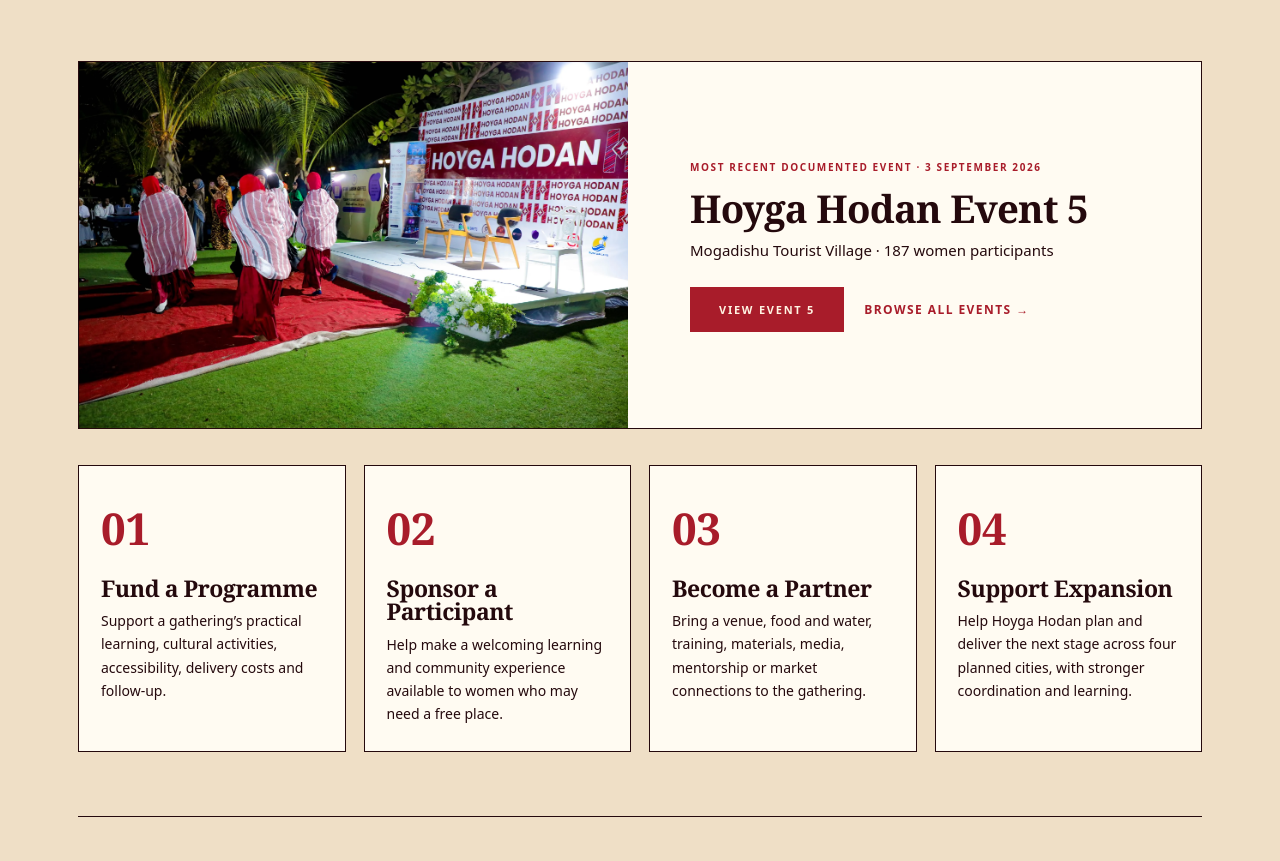
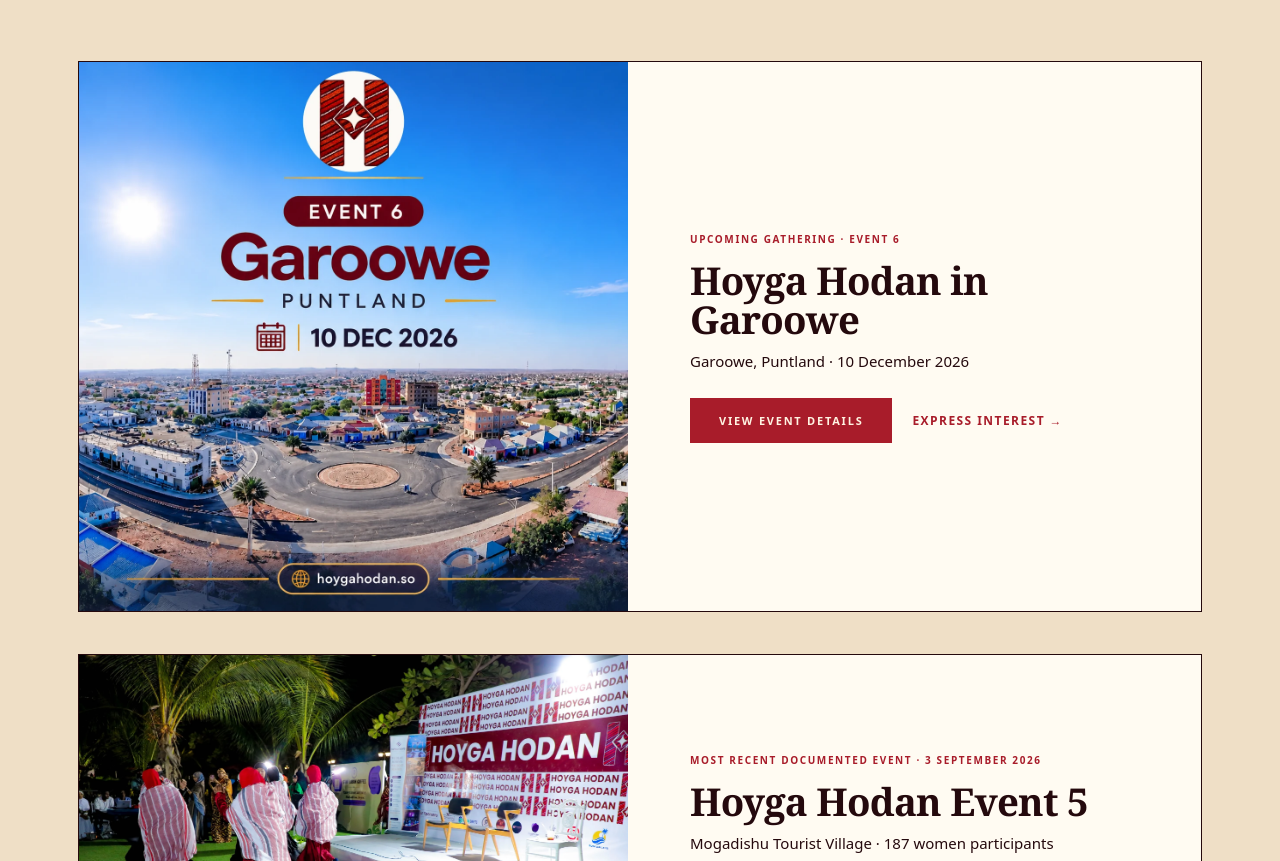
Before and after one commit to abdigh26/hoyga-hodan, a plain HTML site: page index.html in a window 1280 px wide. Shown: the part 5666-6527 px from the top of the page. Drawn offline with Linux system fonts and the light colour scheme; a small style sheet from the web is missing.

Commit message:
Add Event 6 announcement to homepage

```diff
--- a/index.html
+++ b/index.html
@@ -974,6 +974,10 @@
       <p class="lead rv" style="margin-top:16px">The next chapter is a carefully supported programme of 9 planned events across 4 cities over the next 12 months. Donors and partners can help turn community demand into reliable, welcoming gatherings.</p>
     </div>
 
+    <div class="home-event6 home-event5 rv">
+      <div class="home-event5-media"><img src="assets/images/Event-06/announcement.webp" alt="Event 6 announcement: Garoowe, Puntland, 10 December 2026" loading="eager" fetchpriority="high"></div>
+      <div class="home-event5-copy"><span class="eyebrow">Upcoming gathering · Event 6</span><h3>Hoyga Hodan in Garoowe</h3><p>Garoowe, Puntland · 10 December 2026</p><div class="home-event5-actions"><a class="btn btn-crimson" href="events.html">View event details</a><a class="text-link" href="contact.html">Express interest →</a></div></div>
+    </div>
     <div class="home-event5 rv">
       <div class="home-event5-media"><img src="assets/images/Event-05/cover.webp" alt="Women gathering beside the Hoyga Hodan Event 5 stage" loading="lazy"></div>
       <div class="home-event5-copy"><span class="eyebrow">Most recent documented event · 3 September 2026</span><h3>Hoyga Hodan Event 5</h3><p>Mogadishu Tourist Village · 187 women participants</p><div class="home-event5-actions"><a class="btn btn-crimson" href="event-05.html">View Event 5</a><a class="text-link" href="events.html">Browse all events →</a></div></div>
```
Also changed, not shown: assets/images/Event-06/announcement.webp (added).
